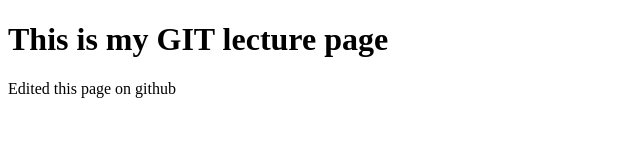
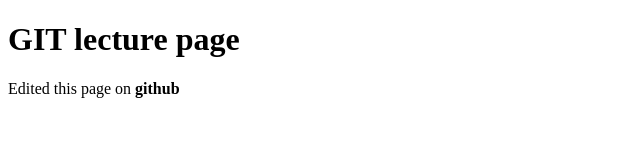
Before and after one commit to waverr/comp1950, a plain HTML site: page index.html in a window 1280 px wide. Shown: the whole page, without its empty margins (0-640 px from the left). Drawn offline with Linux system fonts and the light colour scheme.

Commit message:
minor changes to title and header

```diff
--- a/index.html
+++ b/index.html
@@ -2,10 +2,10 @@
 <html>
  <head>
   <meta charset="UTF-8">
-  <title>GIT Lecture</title>
+  <title>GIT Class</title>
  </head>
  <body>
-  <h1>This is my GIT lecture page</h1>
-  <p>Edited this page on github</p>
+  <h1>GIT lecture page</h1>
+  <p>Edited this page on <strong>github</strong></p>
  </body>
 </html>
```
